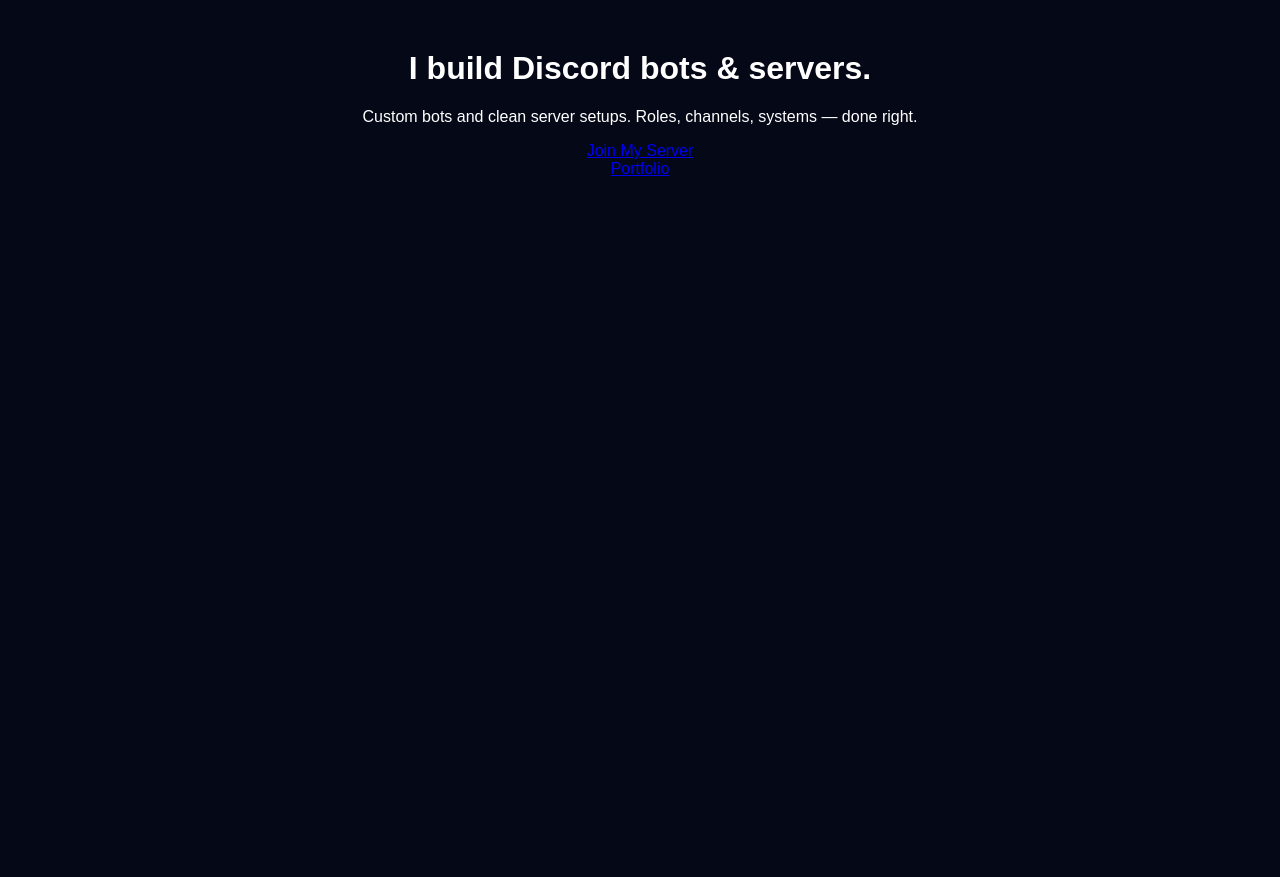
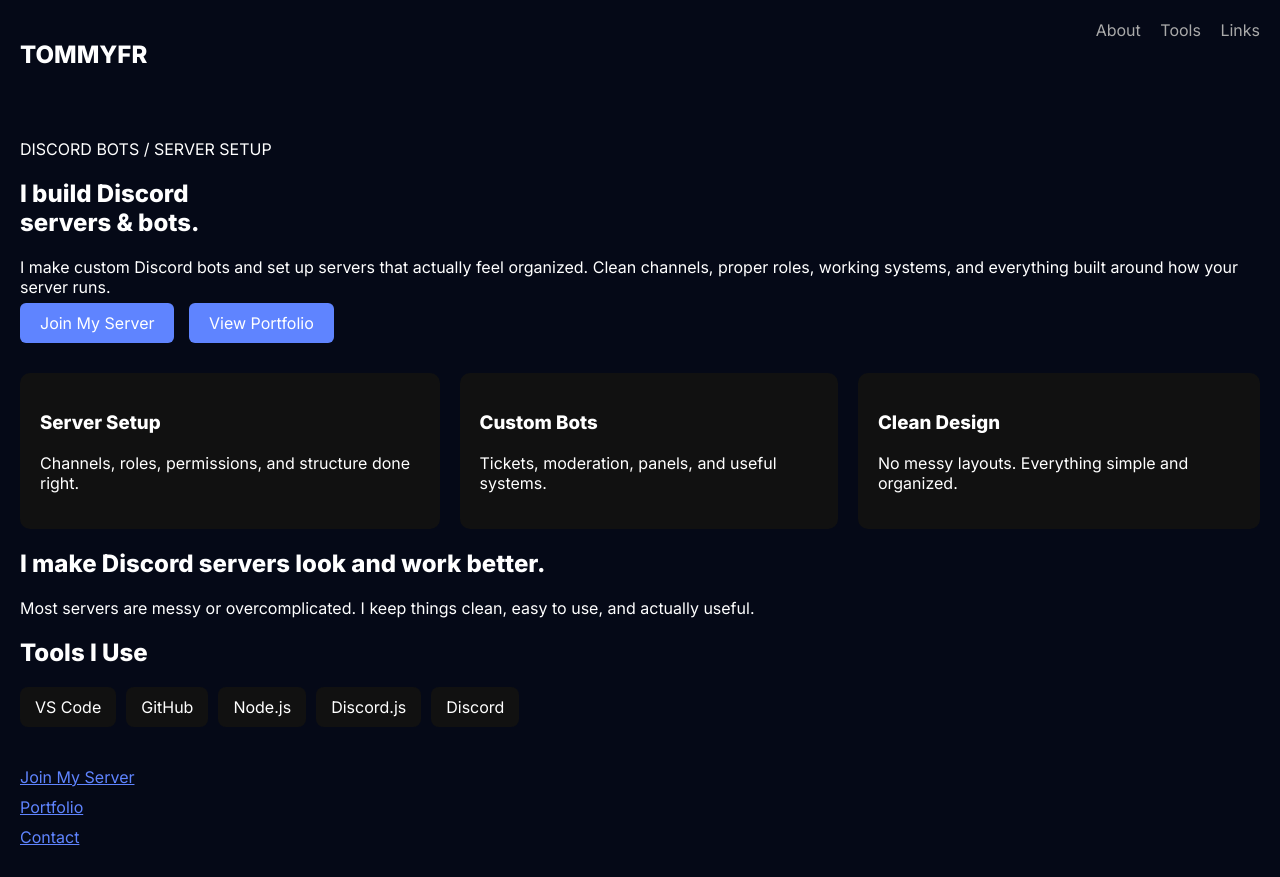
Before and after one commit to TommyIs-Real/TommyFr-Main, a plain HTML site: page index.html in a window 1280 px wide. Both pictures are taken after a click on the button "Enter". Before the commit the page ends 800 px from the top, so only its background shows below. Drawn offline with Linux system fonts and the light colour scheme.

Commit message:
Enhance website layout and styles; improve navigation, update content, and refine CSS for better organization and readability

```diff
--- a/index.html
+++ b/index.html
@@ -1,10 +1,11 @@
 <!DOCTYPE html>
 <html lang="en">
 <head>
-<meta charset="UTF-8">
-<meta name="viewport" content="width=device-width, initial-scale=1.0">
-<title>TommyFR</title>
-<link rel="stylesheet" href="styles.css">
+  <meta charset="UTF-8" />
+  <meta name="viewport" content="width=device-width, initial-scale=1.0"/>
+  <title>TommyFR</title>
+  <link href="https://fonts.googleapis.com/css2?family=Inter:wght@400;600;800&display=swap" rel="stylesheet">
+  <link rel="stylesheet" href="styles.css">
 </head>
 <body>
 
@@ -14,14 +15,75 @@
 </div>
 
 <div id="site">
-<h1>I build Discord bots & servers.</h1>
 
-<p>
-Custom bots and clean server setups. Roles, channels, systems — done right.
-</p>
+<header>
+  <h2>TOMMYFR</h2>
+  <nav>
+    <a href="#about">About</a>
+    <a href="#tools">Tools</a>
+    <a href="#links">Links</a>
+  </nav>
+</header>
 
-<a href="https://discord.gg/D5bRgVkEck">Join My Server</a><br>
-<a href="https://portfolio.tommyfr.xyz">Portfolio</a>
+<section class="hero">
+  <span>DISCORD BOTS / SERVER SETUP</span>
+
+  <h1>I build Discord<br>servers & bots.</h1>
+
+  <p>
+    I make custom Discord bots and set up servers that actually feel organized.
+    Clean channels, proper roles, working systems, and everything built around how your server runs.
+  </p>
+
+  <div class="buttons">
+    <a href="https://discord.gg/D5bRgVkEck" target="_blank">Join My Server</a>
+    <a href="https://portfolio.tommyfr.xyz">View Portfolio</a>
+  </div>
+</section>
+
+<section class="features">
+  <div>
+    <h3>Server Setup</h3>
+    <p>Channels, roles, permissions, and structure done right.</p>
+  </div>
+
+  <div>
+    <h3>Custom Bots</h3>
+    <p>Tickets, moderation, panels, and useful systems.</p>
+  </div>
+
+  <div>
+    <h3>Clean Design</h3>
+    <p>No messy layouts. Everything simple and organized.</p>
+  </div>
+</section>
+
+<section id="about">
+  <h2>I make Discord servers look and work better.</h2>
+  <p>
+    Most servers are messy or overcomplicated. I keep things clean,
+    easy to use, and actually useful.
+  </p>
+</section>
+
+<section id="tools">
+  <h2>Tools I Use</h2>
+
+  <div class="tools">
+    <div>VS Code</div>
+    <div>GitHub</div>
+    <div>Node.js</div>
+    <div>Discord.js</div>
+    <div>Discord</div>
+  </div>
+</section>
+
+<section id="links">
+  <a href="https://discord.gg/D5bRgVkEck">Join My Server</a>
+  <a href="https://portfolio.tommyfr.xyz">Portfolio</a>
+  <a href="mailto:contact@tommyfr.xyz">Contact</a>
+</section>
+
 </div>
 
 <script src="script.js"></script>
--- a/script.js
+++ b/script.js
@@ -1,4 +1,4 @@
-function enterSite(){
- document.getElementById('enter').style.display='none';
- document.getElementById('site').style.display='block';
+function enterSite() {
+  document.getElementById('enter').style.display = 'none';
+  document.getElementById('site').style.display = 'block';
 }
--- a/styles.css
+++ b/styles.css
@@ -1,16 +1,86 @@
 body {
-  background:#050917;
-  color:white;
-  font-family:Arial;
-  text-align:center;
+  margin: 0;
+  font-family: 'Inter', sans-serif;
+  background: #050917;
+  color: white;
 }
 
-#site { display:none; margin-top:50px; }
+#enter {
+  height: 100vh;
+  display: flex;
+  flex-direction: column;
+  justify-content: center;
+  align-items: center;
+}
 
-button {
-  padding:10px 20px;
-  background:#5f84ff;
-  border:none;
-  color:white;
-  cursor:pointer;
+#enter button {
+  padding: 12px 24px;
+  border: none;
+  background: #5f84ff;
+  color: white;
+  border-radius: 8px;
+  cursor: pointer;
 }
+
+#site {
+  display: none;
+  padding: 20px;
+}
+
+header {
+  display: flex;
+  justify-content: space-between;
+}
+
+nav a {
+  margin-left: 15px;
+  color: #aaa;
+  text-decoration: none;
+}
+
+.hero {
+  margin-top: 50px;
+}
+
+.buttons a {
+  margin-right: 10px;
+  padding: 10px 20px;
+  background: #5f84ff;
+  color: white;
+  text-decoration: none;
+  border-radius: 6px;
+}
+
+.features {
+  display: flex;
+  gap: 20px;
+  margin-top: 40px;
+}
+
+.features div {
+  background: #111;
+  padding: 20px;
+  border-radius: 10px;
+}
+
+.tools {
+  display: flex;
+  gap: 10px;
+  margin-top: 20px;
+}
+
+.tools div {
+  background: #111;
+  padding: 10px 15px;
+  border-radius: 8px;
+}
+
+#links {
+  margin-top: 40px;
+}
+
+#links a {
+  display: block;
+  margin-bottom: 10px;
+  color: #5f84ff;
+}
```
